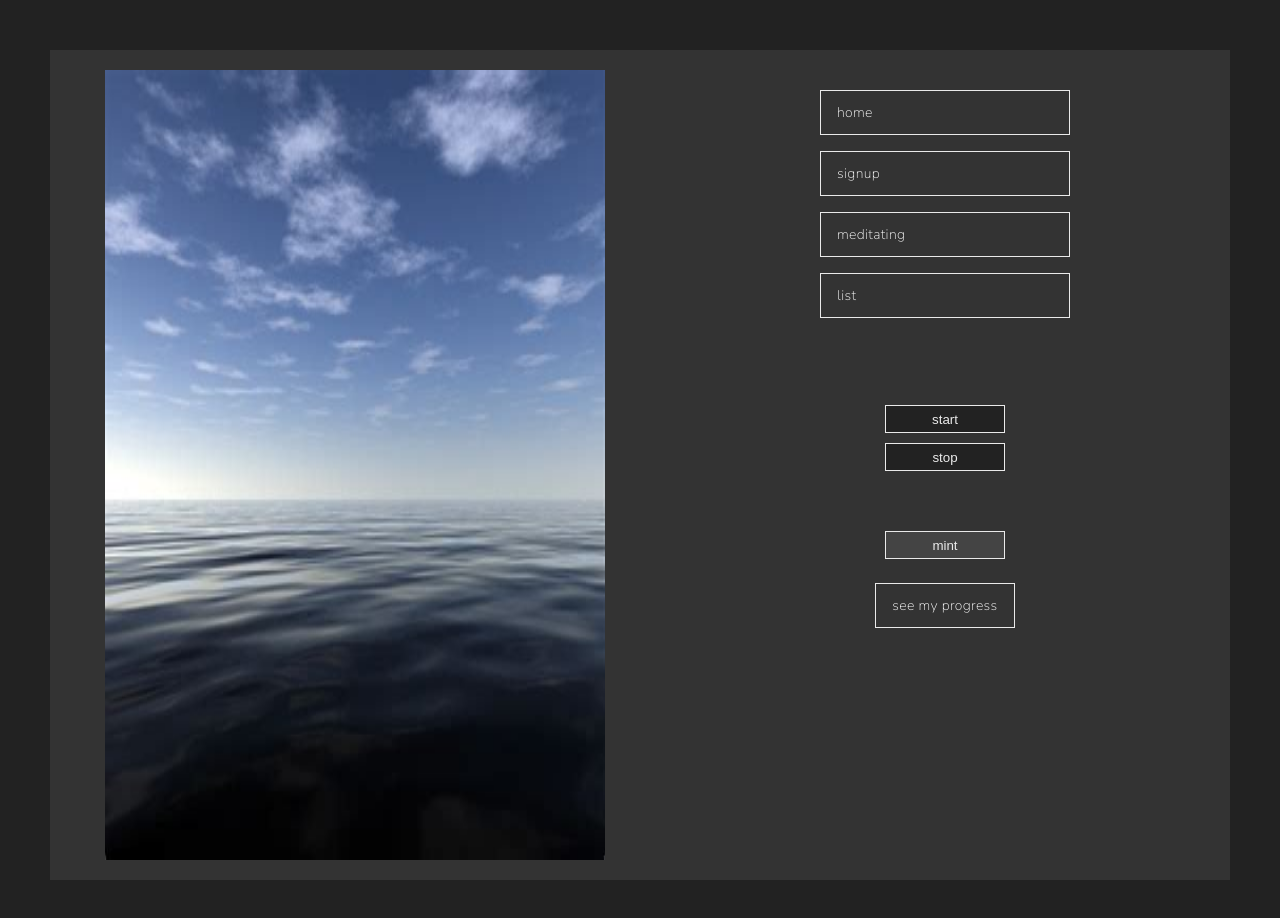
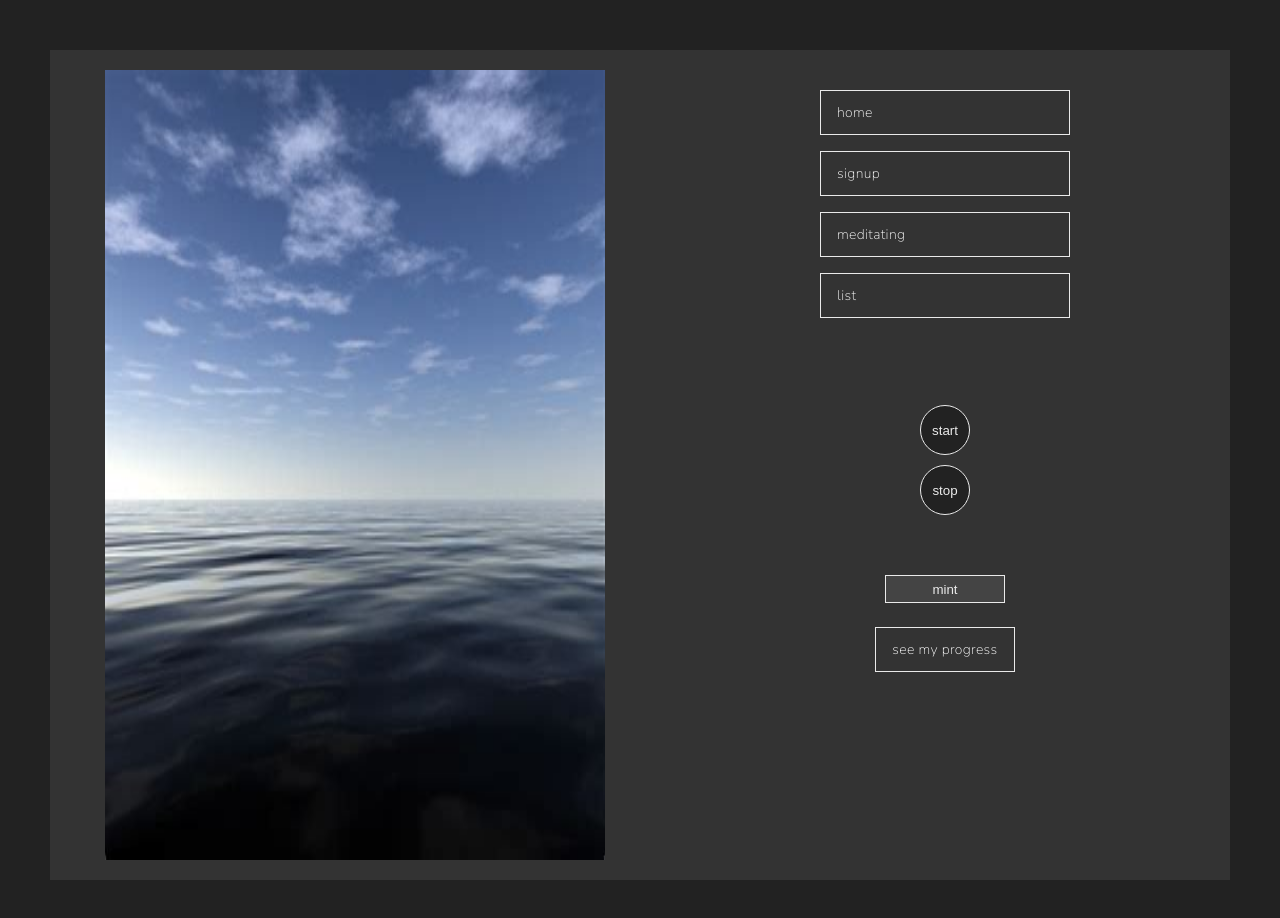
Before and after one commit to GigaHierz/proof-of-meditation, a Next.js app in the folder client/: page /meditating in a window 1280 px wide. Shown: the top 918 px of the page. Built offline with nearby package versions, Linux system fonts and the light colour scheme.

Commit message:
Update readme, style buttons

```diff
--- a/client/pages/meditating.tsx
+++ b/client/pages/meditating.tsx
@@ -15,7 +15,7 @@ function MeditatingPage () {
 
       setStartState(`${new Date().getHours()}:${new Date().getMinutes()}`)
       setStopState(undefined)
-      setStatus('Meditation is in Progress')
+      setStatus('meditation is in progress')
     }
   }
   const stop = () => {
@@ -82,7 +82,7 @@ function MeditatingPage () {
         <img className={styles.image} src='/pixels/1.png' alt='pxiel art' />
       ) : null}
       <button
-        className={styles.button}
+        className={styles.button_mint}
         disabled={!startState || !stopState}
         onClick={showPixelArt}
       >
--- a/client/styles/Meditating.module.scss
+++ b/client/styles/Meditating.module.scss
@@ -9,12 +9,22 @@
   padding: 5px;
 }
 
-.button:disabled {
+.button {
+  border-radius: 64%;
+  height: 50px;
+  width: 50px;
+
+  &:disabled {
+    background-color: #444;
+  }
+}
+.button_mint:disabled {
   background-color: #444;
 }
 
 .link {
   margin-top: 30px;
+  margin-bottom: 30px;
   a {
     margin: 8px 0;
     text-decoration: none;
```
Also changed, not shown: 1 other file (tests, documents, lock files or other folders).
